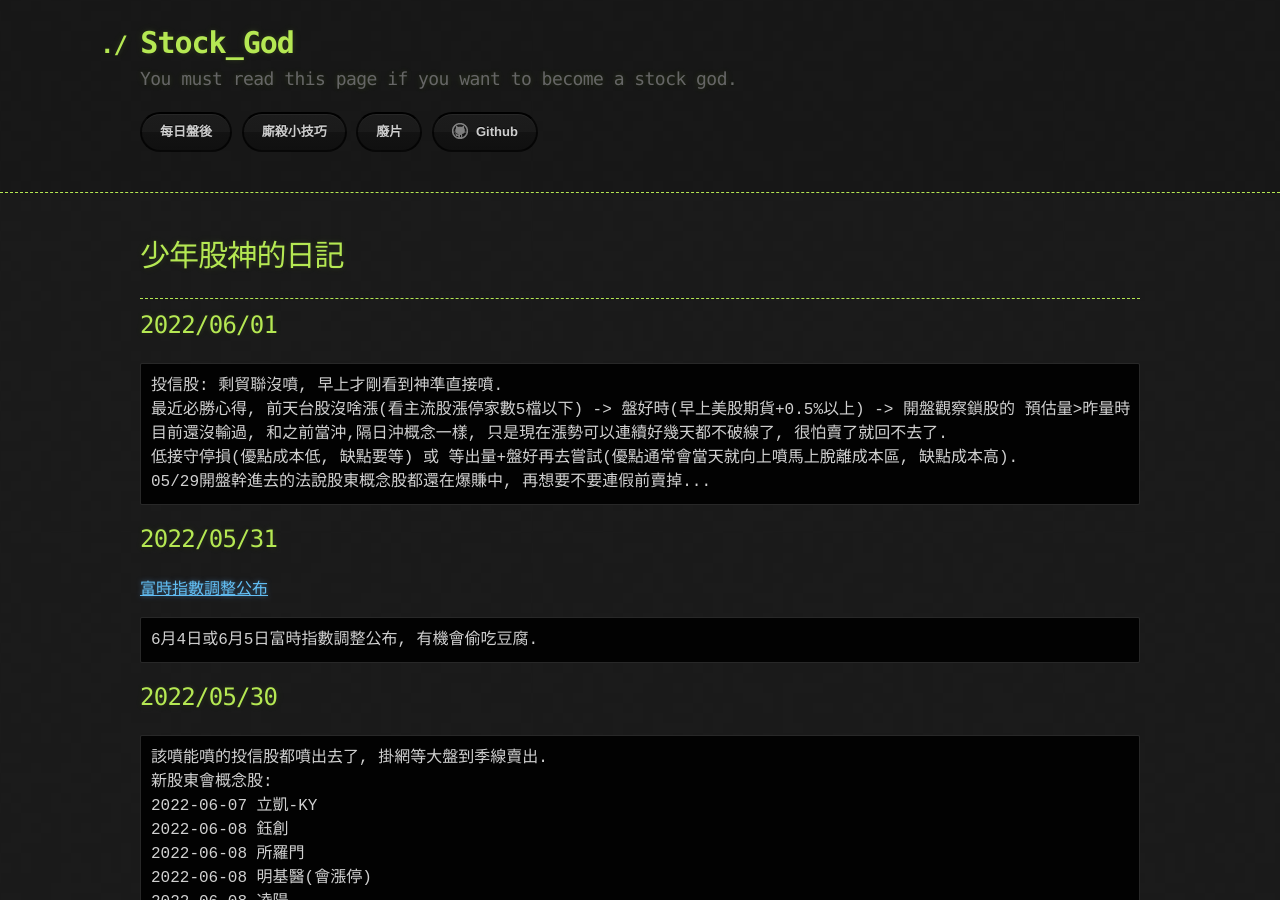
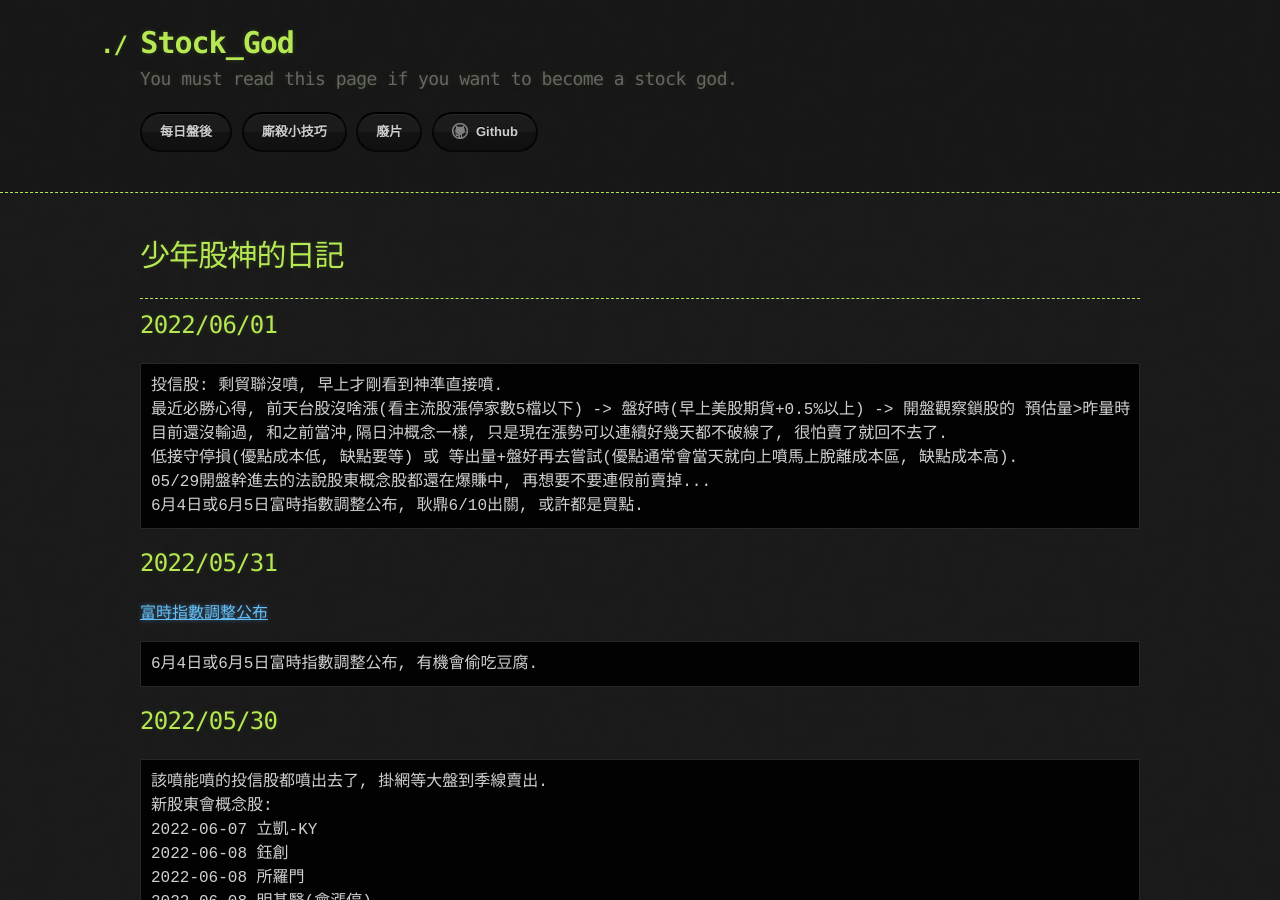
Before and after one commit to lepg5487/Stock_God, a Jekyll site: the page built from index.md, in a window 1280 px wide and 900 px high. Built offline with Jekyll 4.4.1, drawn with Linux system fonts in a browser that asks for light colours; our own code applies the rules of GitHub Pages for plain Markdown files.

Commit message:
Update index.md

````diff
--- a/index.md
+++ b/index.md
@@ -13,6 +13,7 @@ layout: testlayouts
 目前還沒輸過, 和之前當沖,隔日沖概念一樣, 只是現在漲勢可以連續好幾天都不破線了, 很怕賣了就回不去了.
 低接守停損(優點成本低, 缺點要等) 或 等出量+盤好再去嘗試(優點通常會當天就向上噴馬上脫離成本區, 缺點成本高).
 05/29開盤幹進去的法說股東概念股都還在爆賺中, 再想要不要連假前賣掉...
+6月4日或6月5日富時指數調整公布, 耿鼎6/10出關, 或許都是買點.
 ```
 
 ## 2022/05/31
````
